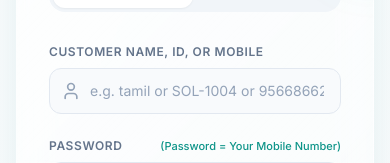
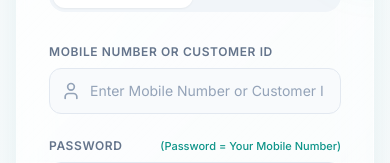
Before and after one commit to rsanthoshkumar376-ux/mrs-solar, a React (Vite) app in the folder frontend/: page /login in a window 390 px wide. Shown: the part 474-637 px from the top of the page. Built offline with nearby package versions, Linux system fonts and the light colour scheme.

Commit message:
fix: Update customer login placeholder to Mobile Number or Customer ID

```diff
--- a/frontend/src/pages/Login.jsx
+++ b/frontend/src/pages/Login.jsx
@@ -147,7 +147,7 @@ export default function Login() {
           <form onSubmit={handleSubmit} className="space-y-6">
             <div>
               <label className="block text-xs font-semibold text-slate-500 dark:text-slate-400 uppercase tracking-wider mb-2">
-                {roleTab === 'customer' ? 'Customer Name, ID, or Mobile' : 'Username'}
+                {roleTab === 'customer' ? 'Mobile Number or Customer ID' : 'Username'}
               </label>
               <div className="relative">
                 <span className="absolute inset-y-0 left-0 flex items-center pl-3 text-slate-400 dark:text-slate-500">
@@ -157,7 +157,7 @@ export default function Login() {
                   type="text"
                   value={username}
                   onChange={(e) => setUsername(e.target.value)}
-                  placeholder={roleTab === 'customer' ? 'e.g. tamil or SOL-1004 or 9566866288' : 'e.g. MRSassociates'}
+                  placeholder={roleTab === 'customer' ? 'Enter Mobile Number or Customer ID (e.g. 9876543210 or SOL-1001)' : 'e.g. MRSassociates'}
                   className="w-full bg-slate-50 dark:bg-slate-800 border border-slate-200 dark:border-slate-700 focus:border-teal-500 focus:ring-1 focus:ring-teal-500 rounded-xl py-3 pl-10 pr-4 outline-none transition-all text-slate-800 dark:text-white placeholder:text-slate-400 dark:placeholder:text-slate-600 text-sm"
                 />
               </div>
```
